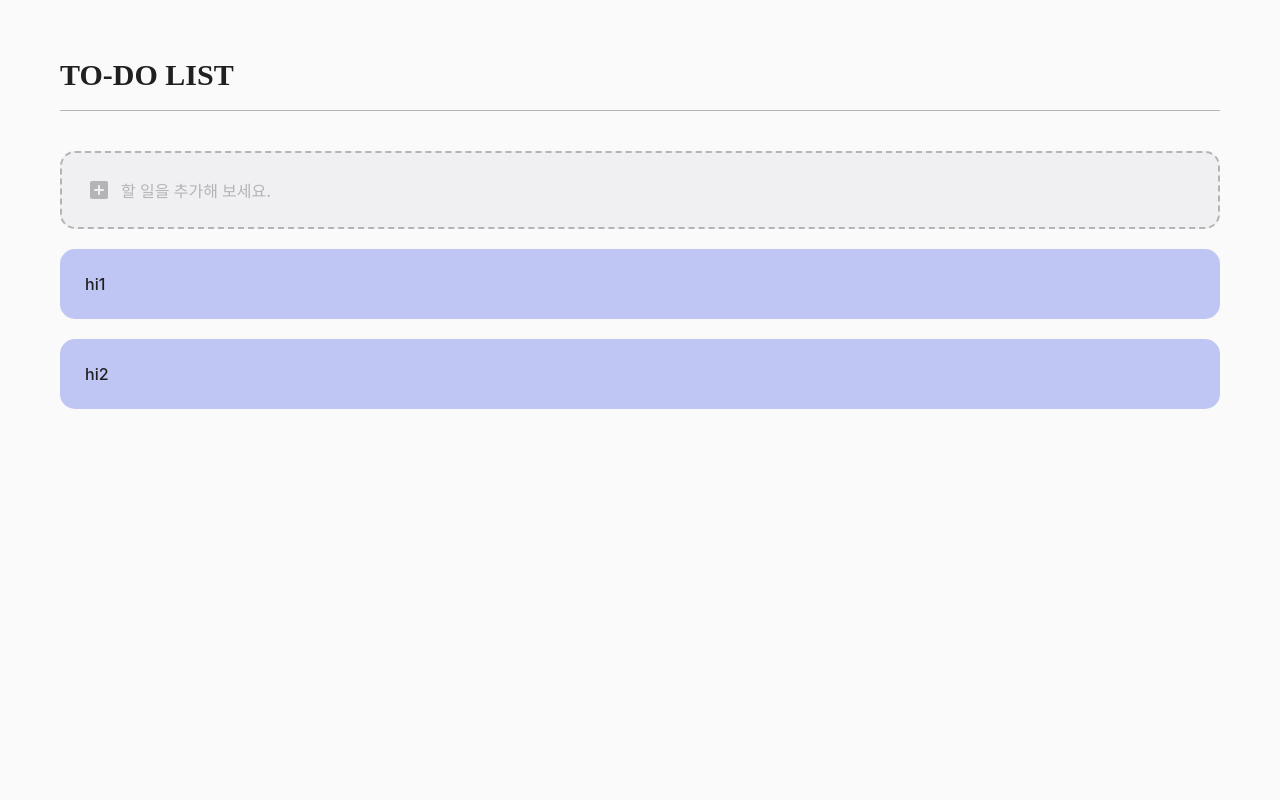
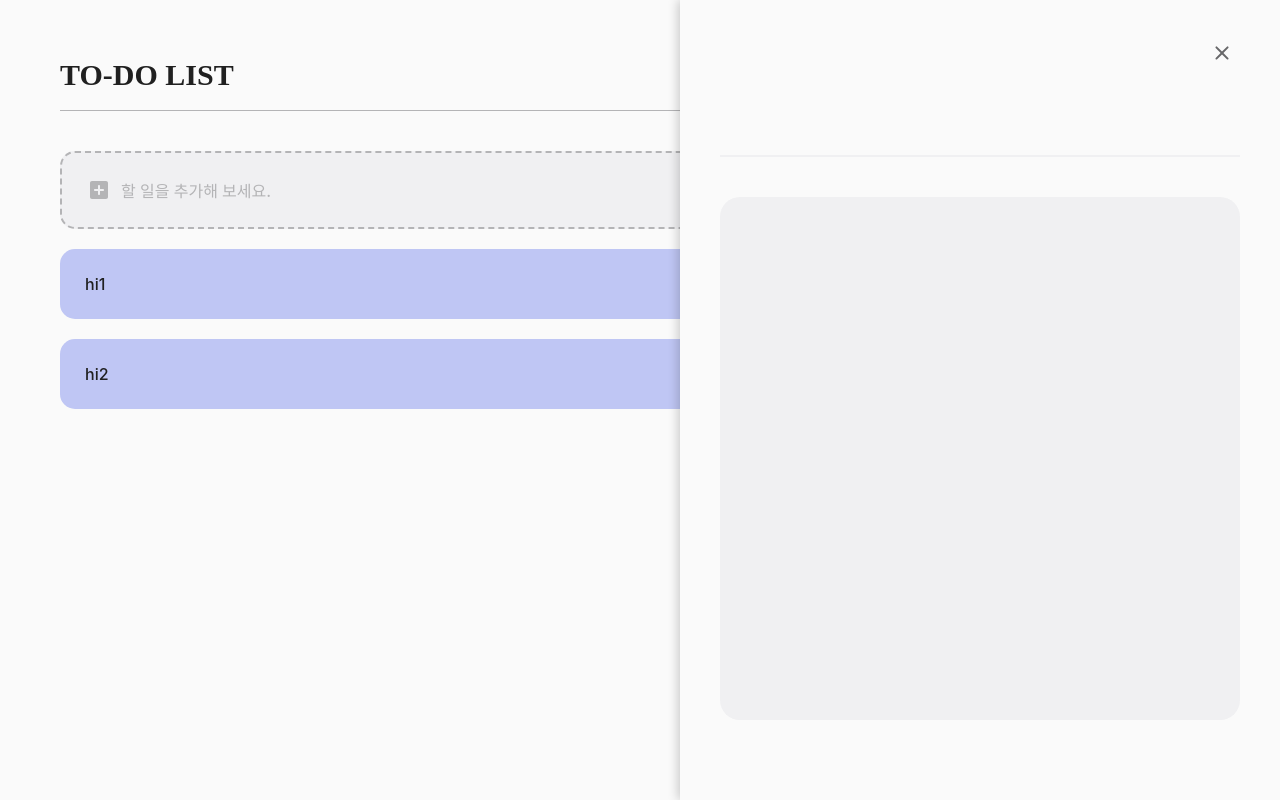
Before and after one commit to lxxmnmn/wanted-pre-onboarding-challenge-fe-27, a React (Vite) app: page / in a window 1280 px wide. Both pictures are taken after a click on the button "할 일을 추가해 보세요.". Built offline with nearby package versions, Linux system fonts and the light colour scheme; a web font is replaced by a local one.

Commit message:
feat: 투두 상세 편집 모드 추가

```diff
--- a/src/components/TodoDetail/TodoDetail.scss
+++ b/src/components/TodoDetail/TodoDetail.scss
@@ -10,9 +10,10 @@ $easing-function: ease-in-out;
   right: -$panel-width;
   width: $panel-width;
   height: 100%;
-  background-color: $color-light-gray;
+  background-color: $color-white;
   box-shadow: -2px 0 10px rgba(0, 0, 0, 0.2);
   z-index: 10;
+  transform: translateX(-$panel-width);
   transition: transform $animation-duration $easing-function;
 
   display: flex;
@@ -21,11 +22,8 @@ $easing-function: ease-in-out;
   gap: 40px;
   padding: 40px;
 
-  &.visible {
-    transform: translateX(-$panel-width);
-  }
-
-  &.hidden {
+  &--hidden {
+    @extend .detail;
     transform: translateX($panel-width);
   }
 
@@ -51,6 +49,7 @@ $easing-function: ease-in-out;
     width: fit-content;
     height: fit-content;
     border: 0;
+    background-color: transparent;
 
     & > .MuiSvgIcon-root {
       cursor: pointer;
@@ -65,12 +64,35 @@ $easing-function: ease-in-out;
   &__title {
     font-size: $font-size-title;
     font-weight: $font-weight-extrabold;
+    background-color: transparent;
+    padding: 5px;
+    border: 0;
+    outline: 0px none transparent;
+  }
+
+  input.detail__title {
+    border-bottom: 2px solid $color-light-gray;
+
+    &:focus {
+      border-bottom: 2px solid $color-primary;
+    }
   }
 
   &__content {
     font-size: $font-size-body;
     font-weight: $font-weight-regular;
     color: $color-dark-gray;
+    background-color: $color-light-gray;
+    padding: 20px;
+    border-radius: 20px;
+    border: 0;
+    outline: 0px none transparent;
+    height: 100%;
+    resize: none;
+
+    &:focus {
+      box-shadow: inset 0 0 6px $color-primary;
+    }
   }
 
   &__updated-at {
--- a/src/components/TodoDetail/TodoDetail.tsx
+++ b/src/components/TodoDetail/TodoDetail.tsx
@@ -1,4 +1,3 @@
-// import { useState, useEffect } from 'react';
 import { CloseRounded } from '@mui/icons-material';
 
 import { Todo } from '~types';
@@ -8,6 +7,7 @@ import './TodoDetail.scss';
 interface TodoDetailProps {
   todo: Todo;
   isVisible: boolean;
+  isReadOnly: boolean;
   onClose: () => void;
 }
 
@@ -19,17 +19,12 @@ const TodoDetail = (props: TodoDetailProps) => {
     return `${date.getFullYear()}.${date.getMonth() + 1}.${date.getDate()} ${date.getHours()}:${date.getMinutes()}`;
   };
 
-  // useEffect(() => {
-  //   if (id) setIsOpen(true);
-  //   else setIsOpen(false);
-  // }, []);
-
   return (
     <>
       {props.isVisible && (
         <div className="panel-backdrop" onClick={props.onClose}></div>
       )}
-      <div className={`detail ${props.isVisible ? 'visible' : 'hidden'}`}>
+      <div className={`detail${props.isVisible ? '' : '--hidden'}`}>
         <header>
           <button
             type="button"
@@ -40,11 +35,22 @@ const TodoDetail = (props: TodoDetailProps) => {
           </button>
         </header>
         <article>
-          <h2 className="detail__title">{title}</h2>
-          <p className="detail__content">{content}</p>
+          {props.isReadOnly ? (
+            <>
+              <h2 className="detail__title">{title}</h2>
+              <p className="detail__content">{content}</p>
+            </>
+          ) : (
+            <>
+              <input type="text" className="detail__title" />
+              <textarea className="detail__content" />
+            </>
+          )}
         </article>
         <footer>
-          <span className="detail__updated-at">{formatDate(updatedAt)}</span>
+          {props.isReadOnly && (
+            <span className="detail__updated-at">{formatDate(updatedAt)}</span>
+          )}
         </footer>
       </div>
     </>
--- a/src/pages/TodoList/TodoList.tsx
+++ b/src/pages/TodoList/TodoList.tsx
@@ -25,16 +25,21 @@ const data: Todo[] = [
 
 const TodoList = () => {
   const [activeId, setActiveId] = useState<string>('');
+  const [isReadOnly, setIsReadOnly] = useState<boolean>(true);
 
   const selectedTodo = useMemo(() => {
     return data.find((value) => value.id === activeId) || ({} as Todo);
   }, [activeId]);
 
   const addTask = () => {
-    console.log('Add new task');
+    const uniqueId = crypto.randomUUID();
+
+    setIsReadOnly(false);
+    setActiveId(uniqueId);
   };
 
   const toggleDetail = (id: string) => {
+    setIsReadOnly(true);
     setActiveId((prev) => (prev === id ? '' : id));
   };
 
@@ -66,6 +71,7 @@ const TodoList = () => {
       <TodoDetail
         todo={selectedTodo}
         isVisible={activeId !== ''}
+        isReadOnly={isReadOnly}
         onClose={closeDetail}
       />
     </div>
```
